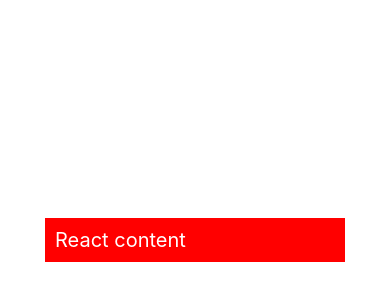
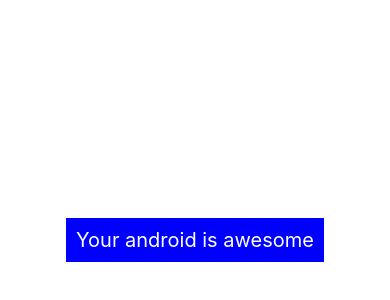
Before and after one commit to Charpell/rn-animation-firebase, a React Native app: screen / in a window 390 px wide. Shown: the part 182-482 px from the top of the page. Built offline with nearby package versions, Linux system fonts and the light colour scheme.

Commit message:
Platform and Dimension Styling

```diff
--- a/App.js
+++ b/App.js
@@ -2,18 +2,13 @@
 import { StyleSheet, Text, View } from 'react-native';
 
 import Supertext from './src/widgets/supertext';
+import DsPlatform from './src/ds_platform/ds_platform'
 
 export default class App extends React.Component {
   render() {
     return (
       <View style={styles.container}>
-        <Supertext
-          style={{
-            backgroundColor: 'red'
-          }}
-        >
-          React content
-        </Supertext>
+        <DsPlatform />
       </View>
     );
   }
--- /dev/null
+++ b/src/ds_platform/ds_platform.js
@@ -0,0 +1,89 @@
+import React, { Component} from 'react';
+import { StyleSheet, Text, View, Platform, Dimensions } from 'react-native';
+import SuperText from '../widgets/supertext'
+
+class DsPlatform extends Component {
+    constructor(props){
+        super(props)
+
+        this.state = {
+            os:Platform.OS,
+            orientation: Dimensions.get('window').height > 500 ? 'Portrait' : 'Landscape'
+        }
+
+
+       Dimensions.addEventListener("change",(ds)=>{
+           this.setState({
+                orientation: ds.window.height > 500 ? 'Portrait' : 'Landscape'
+           })
+        })
+
+    }
+
+
+    // ios : 11.2
+    // ANDROID:  27
+
+    checkSupport = () => {
+        if(this.state.os === 'ios'){
+            if(Platform.Version > 11.5){
+                return false
+            }
+        } else {
+            if(Platform.Version > 27){
+                return false
+            }
+        }
+
+        return true;
+    }
+
+    componentWillUnmount(){
+        Dimensions.removeEventListener("change")
+    }
+
+
+    render(){
+        return(
+            <View>
+                { this.checkSupport() ?
+                    <SuperText
+                        style={
+                            this.state.orientation === 'Portrait' ? styles.roguePortrait : styles.rogueLandscape
+                        }
+                    >
+                        { this.state.os === 'ios'?
+                            'Welcome to your IOS app'
+                        :
+                            'Your android is awesome'
+                        }
+                    </SuperText>
+                    :
+                        <Text>Sorry your phone is to new</Text>
+
+                }
+
+            </View>
+
+        )
+    }
+}
+
+const styles = StyleSheet.create({
+    roguePortrait:{
+        width:'100%',
+       ...Platform.select({
+           ios: {backgroundColor:'red'},
+           android:{backgroundColor:'green'}
+       })
+    },
+    rogueLandscape:{
+        width:'40%',
+        ...Platform.select({
+            ios: {backgroundColor:'yellow'},
+            android:{backgroundColor:'yellow'}
+        })
+     }
+});
+
+export default DsPlatform;
```
